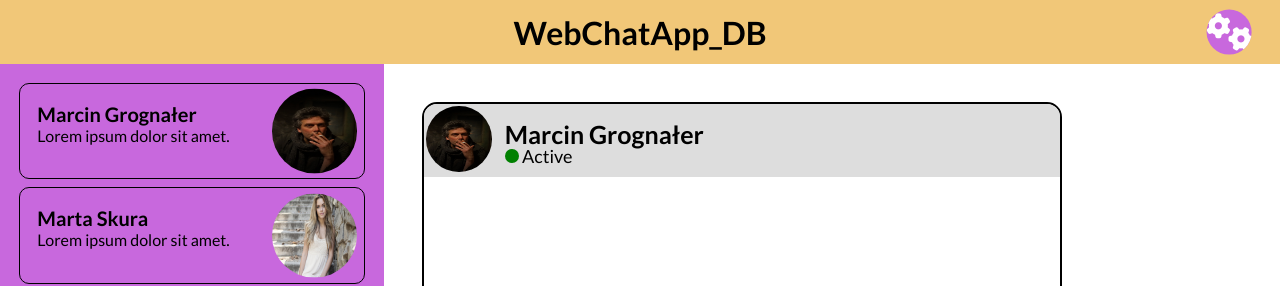
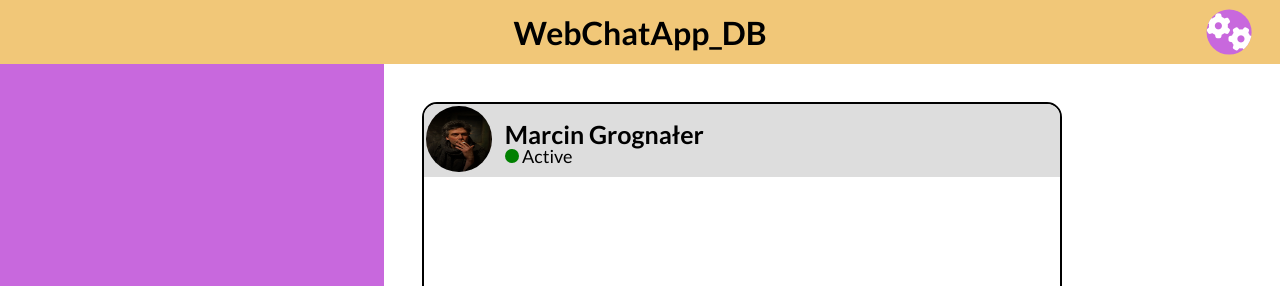
Before and after one commit to SQTX/WebChatApp_Database, a website with bundled scripts: page public/index.html in a window 1280 px wide. Shown: the top 286 px of the page. Built offline with nearby package versions, Linux system fonts and the light colour scheme.

Commit message:
Commenting out the hard coding friends in HTML

```diff
--- a/public/index.html
+++ b/public/index.html
@@ -25,7 +25,7 @@
       <li class="option">Wyświetl logi</li>
     </menu>
     <section id="friends-list">
-      <div class="friend">
+      <!-- <div class="friend">
         <span class="friend-text">
           <p class="nickname">Marcin Grognałer</p>
           <p class="last-message">Lorem ipsum dolor sit amet.</p>
@@ -51,7 +51,7 @@
         <div class="profile-img">
           <img class="profile-photo" src="img/friend-3.jpg" alt="">
         </div>
-      </div>
+      </div> -->
     </section>
     <section id="chat-window">
       <div id="chat-header">
```
